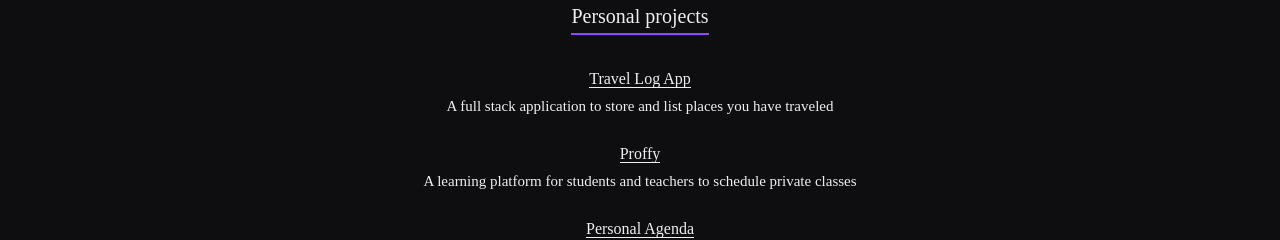
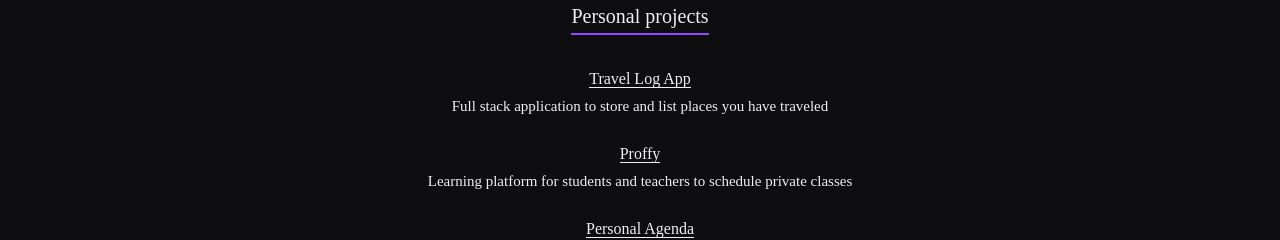
Before and after one commit to marco-amorim/website, a React (Create React App) app: page /portfolio in a window 1280 px wide. Shown: the part 121-361 px from the top of the page. Built offline with nearby package versions, Linux system fonts and the light colour scheme; a web font is replaced by a local one.

Commit message:
projects descriptions

```diff
--- a/src/pages/Portfolio/index.tsx
+++ b/src/pages/Portfolio/index.tsx
@@ -21,7 +21,7 @@ const Portfolio = () => {
 						Travel Log App
 					</a>
 				</div>
-				A full stack application to store and list places you have traveled
+				Full stack application to store and list places you have traveled
 			</li>
 
 			<li>
@@ -34,7 +34,7 @@ const Portfolio = () => {
 						Proffy
 					</a>
 				</div>
-				A learning platform for students and teachers to schedule private
+				Learning platform for students and teachers to schedule private
 				classes
 			</li>
 
```
